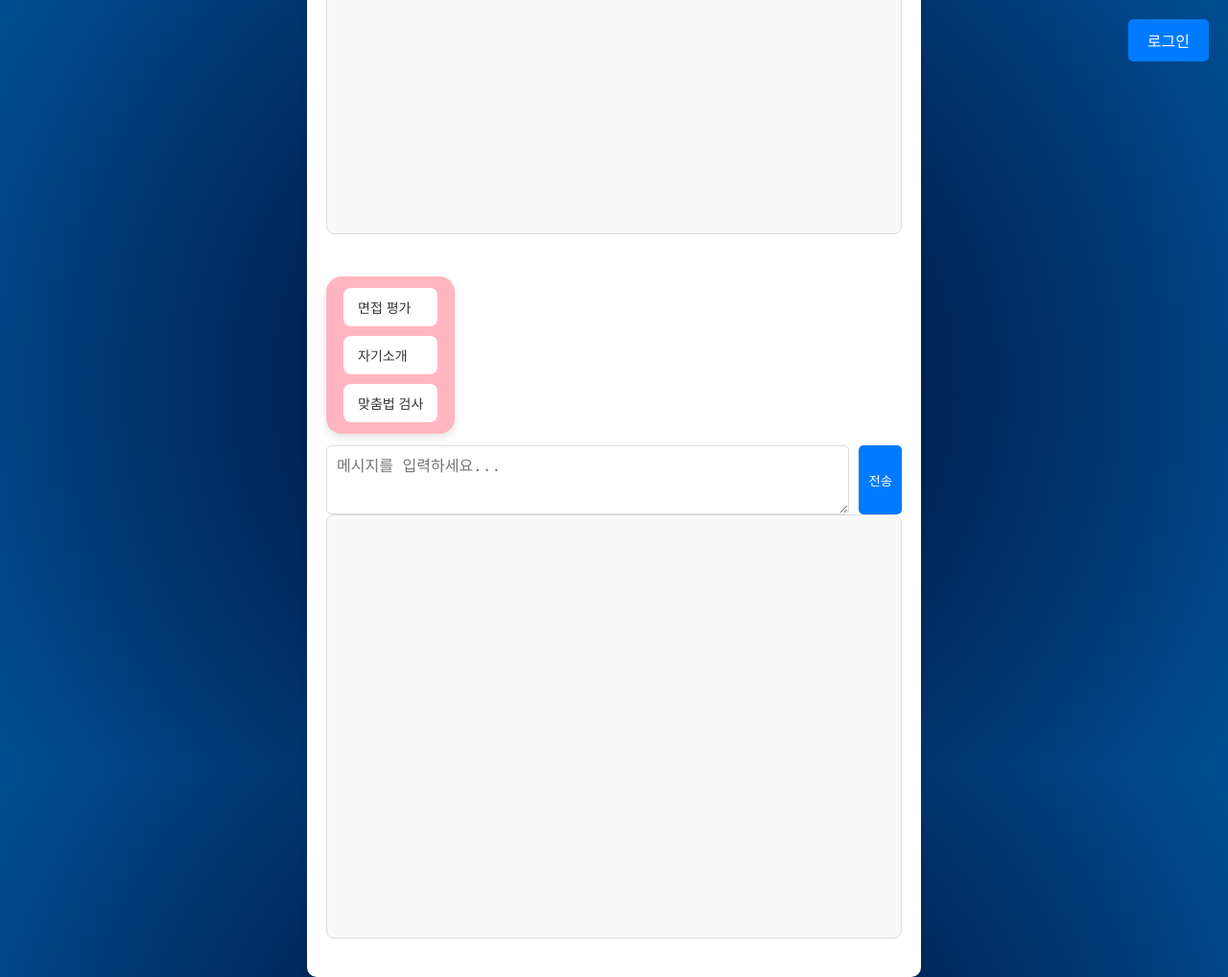
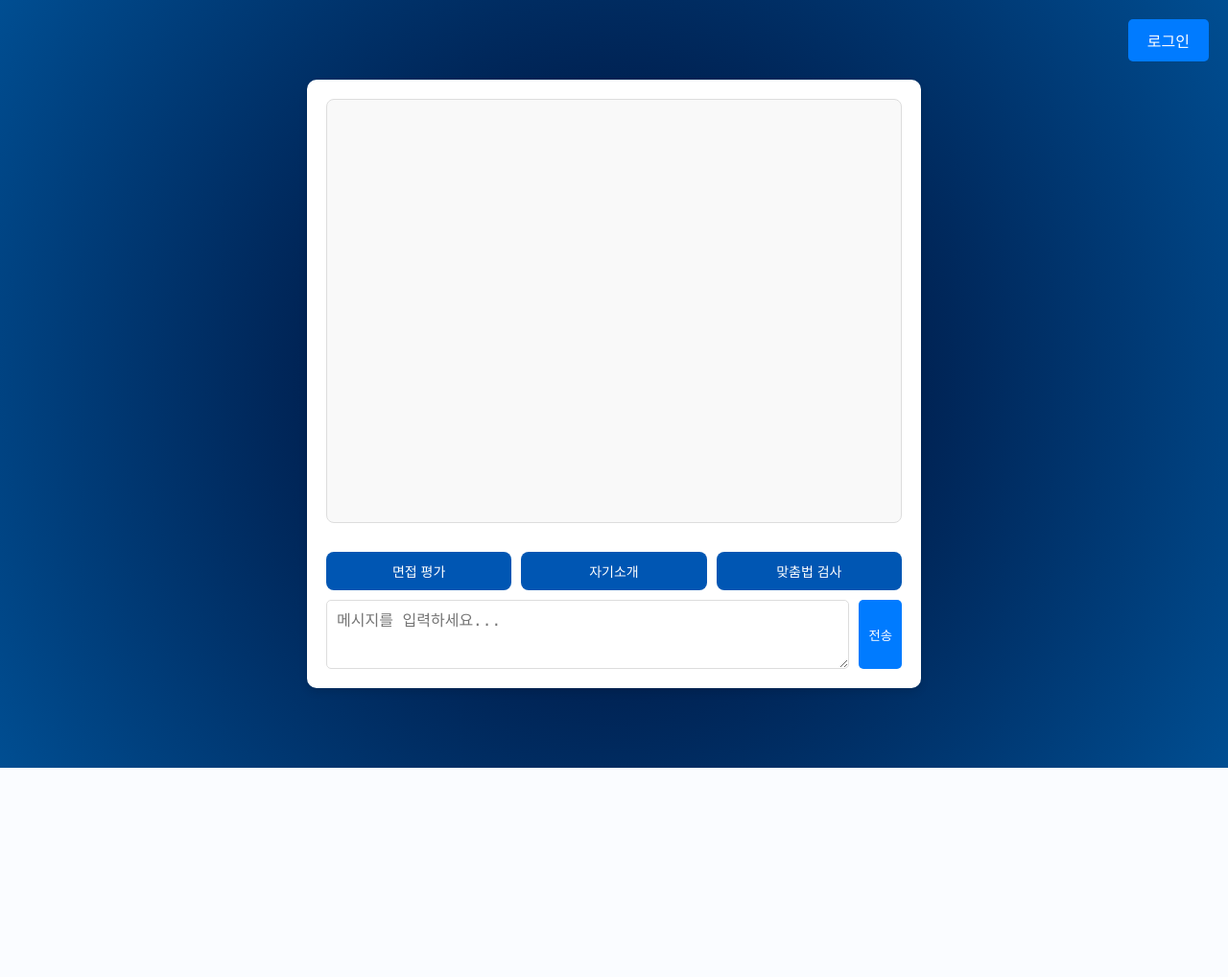
Before and after one commit to pss214/interview_AI, a Django app: page /chatbot/ in a window 1280 px wide. Shown: the whole page at 96% size. After the commit the page ends 800 px from the top, so only its background shows below. Run offline with Django 5.2, Linux system fonts and the light colour scheme.

Commit message:
fact chatbot

```diff
--- a/chatbot/templates/chat.html
+++ b/chatbot/templates/chat.html
@@ -125,39 +125,71 @@
 
     #save-chat-btn:hover {
       background-color: #0056b3;
-    }.message.menu-buttons {
-  background-color: #FFB6C1;
-  display: flex;
-  flex-direction: column;
-  align-self: flex-start;
-  border-bottom-left-radius: 0;
-  border-radius: 16px;
+    }
+    .chat-custom-menu {
+     display: grid;
+     grid-template-columns: repeat(3, 1fr); /* 3열 그리드 */
      gap: 10px;
-  padding: 12px 18px;
-  max-width: 70%;
-  box-shadow: 0 4px 8px rgba(0, 0, 0, 0.1);
-  margin-bottom: 12px;
+    margin: 10px 0;
   }
 
-.message.menu-buttons button {
-  background-color: white;
-  color: #333;
+.chat-custom-menu button {
+  padding: 10px;
+  background-color: #0056b3;
+  color: white;
   border: none;
-  padding: 10px 15px;
+  border-radius: 8px;
   font-size: 14px;
-  border-radius: 8px;
   cursor: pointer;
-  transition: background-color 0.3s ease;
-  width: 100%;
-  text-align: left;
+  transition: background-color 0.3s;
   }
+function sendQuickmessage(text) {
+  const inputField = document.getElementById('user-input');
+  inputField.value = text;
+  sendMessage();
+}
+function sendMessage() {
+  const userInput = document.getElementById('user-input');
+  const userMessage = userInput.value.trim();
+  if (userMessage !== '') {
+    appendMessage(userMessage, 'user');
+    userInput.value = '';
 
-.message.menu-buttons button:hover {
-  background-color: #eee;
+    setTimeout(() => {
+      getBotResponse(userMessage);
+    }, 500); // 0.5초 후 응답
+  }
+}
+function appendMessage(text, sender) {
+  const chatBox = document.getElementById('chat-box');
+  const messageDiv = document.createElement('div');
+  messageDiv.classList.add('message', sender);
+  messageDiv.textContent = text;
+  chatBox.appendChild(messageDiv);
+  chatBox.scrollTop = chatBox.scrollHeight; // =
 }
 
   </style>
 </head>
+<script>
+  function sendQuickmessage(text) {
+    const inputField = document.getElementById('user-input');
+    inputField.value = text;
+    sendMessage();
+  }
+  function sendMessage() {
+    const userInput = document.getElementById('user-input');
+    const userMessage = userInput.value.trim();
+    if (userMessage !== '') {
+      appendMessage(userMessage, 'user');
+      userInput.value = '';
+
+      setTimeout(() => {
+        getBotResponse(userMessage);
+      }, 500); // 0.5초 후 응답
+    }
+  }
+</script>
 <body>
 
   {% if user.is_authenticated %}
@@ -169,22 +201,18 @@
 
   <div class="chat-container">
     <div class="chat-box" id="chat-box"></div>
-      <div class="message bot">안녕하세요! 무엇을 도와드릴까요?</div>
 
-  <div class="message menu-buttons">
+    <div class="chat-custom-menu">
     <button onclick="sendQuickmessage('면접 평가')">면접 평가</button>
     <button onclick="sendQuickmessage('1분 자기소개')">자기소개</button>
-    <button onclick="sendQuickmessage('맞춤법 검사')">맞춤법 검사</button>
+    <button onclick="sendQuickmessage('맞춤법 검사')"> 맞춤법 검사</button>
   </div>
 
     <div class="chat-input">
       <textarea id="user-input" placeholder="메시지를 입력하세요..."></textarea>
       <button onclick="sendMessage()">전송</button>
     </div>
-
-  <div class="chat-box" id="chat-box">
   </div>
-
   <script>
     function appendMessage(text, sender) {
       const chatBox = document.getElementById('chat-box');
```
Lines whose indentation alone changed are shown as unchanged.
